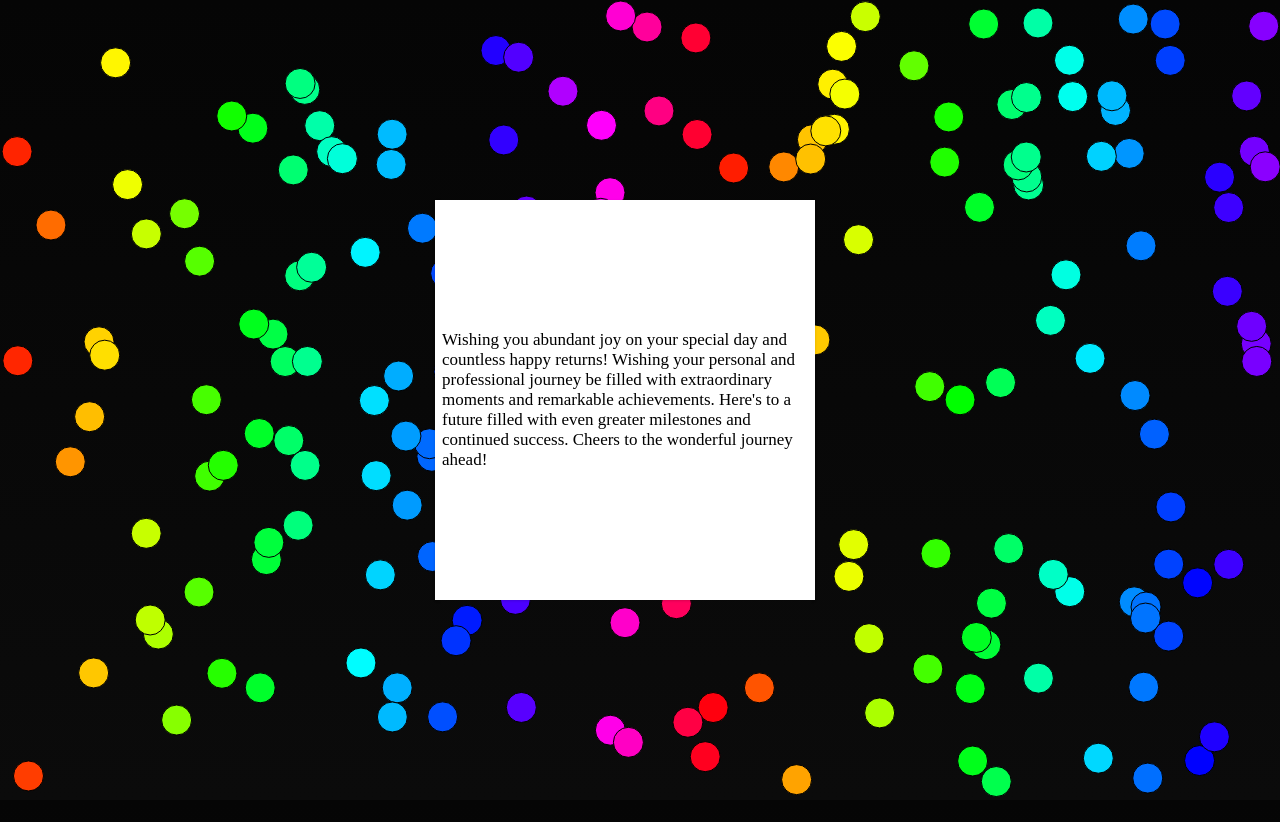
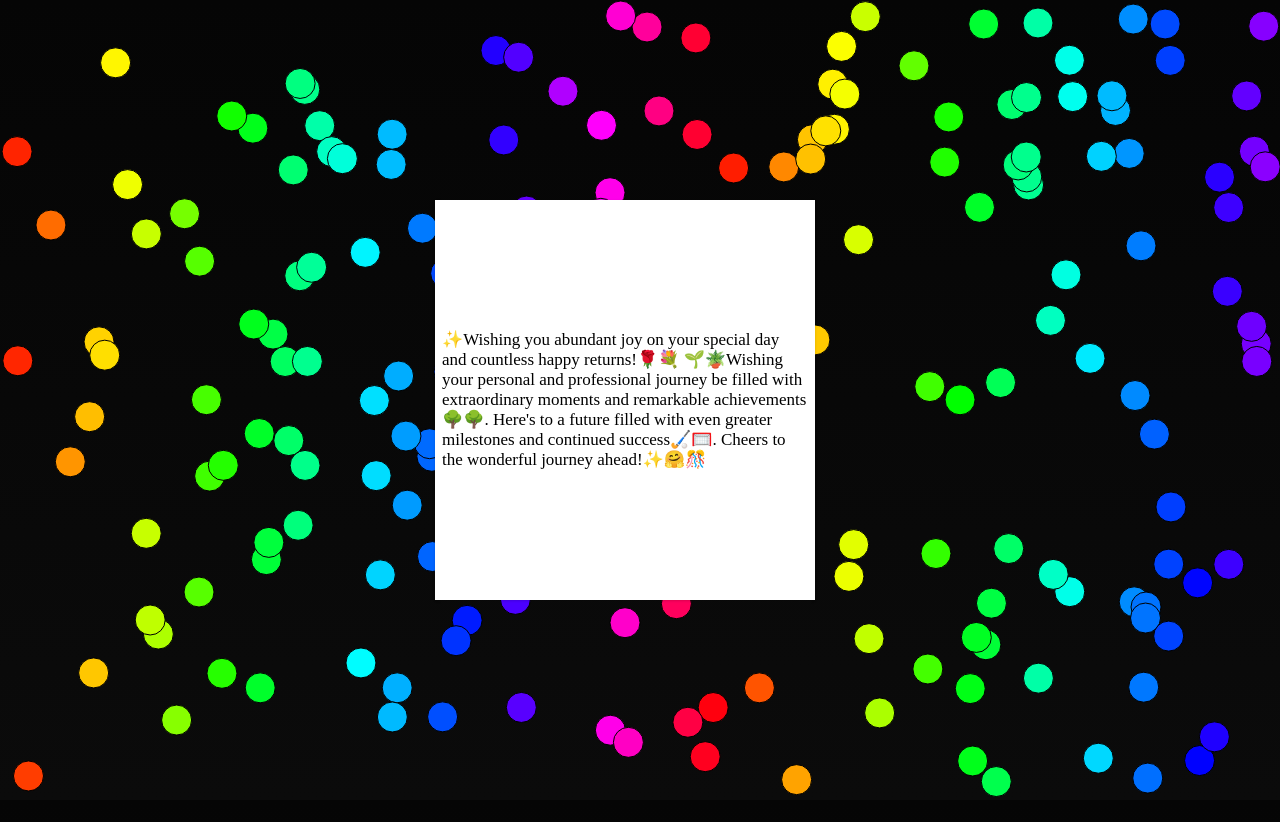
Before and after one commit to NarendraDanda/BirthdayWishes, a plain HTML site: page index.html in a window 1280 px wide. Drawn offline with Linux system fonts and the light colour scheme; animation ran at ten frames a second.

Commit message:
Update index.html

```diff
--- a/index.html
+++ b/index.html
@@ -78,7 +78,7 @@
       </div>
         <h1>MAny More Happy Returns of the Day </h1>
       <div id="letter">
-        <p>Wishing you abundant joy on your special day and countless happy returns! Wishing your personal and professional journey be filled with extraordinary moments and remarkable achievements. Here's to a future filled with even greater milestones and continued success. Cheers to the wonderful journey ahead!</p>
+        <p>✨Wishing you abundant joy on your special day and countless happy returns!🌹💐 🌱🪴Wishing your personal and professional journey be filled with extraordinary moments and remarkable achievements🌳🌳. Here's to a future filled with even greater milestones and continued success🏑🥅. Cheers to the wonderful journey ahead!✨🤗🎊</p>
       </div>
       <button></button>
     </div>
```
